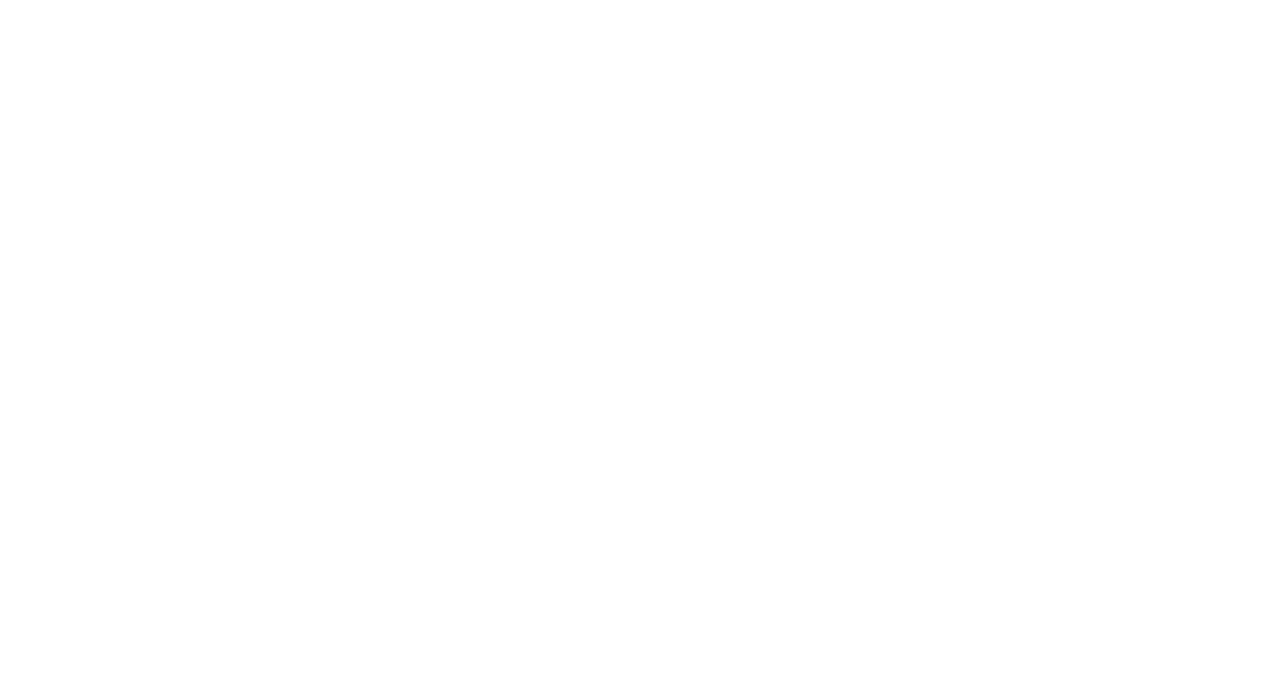
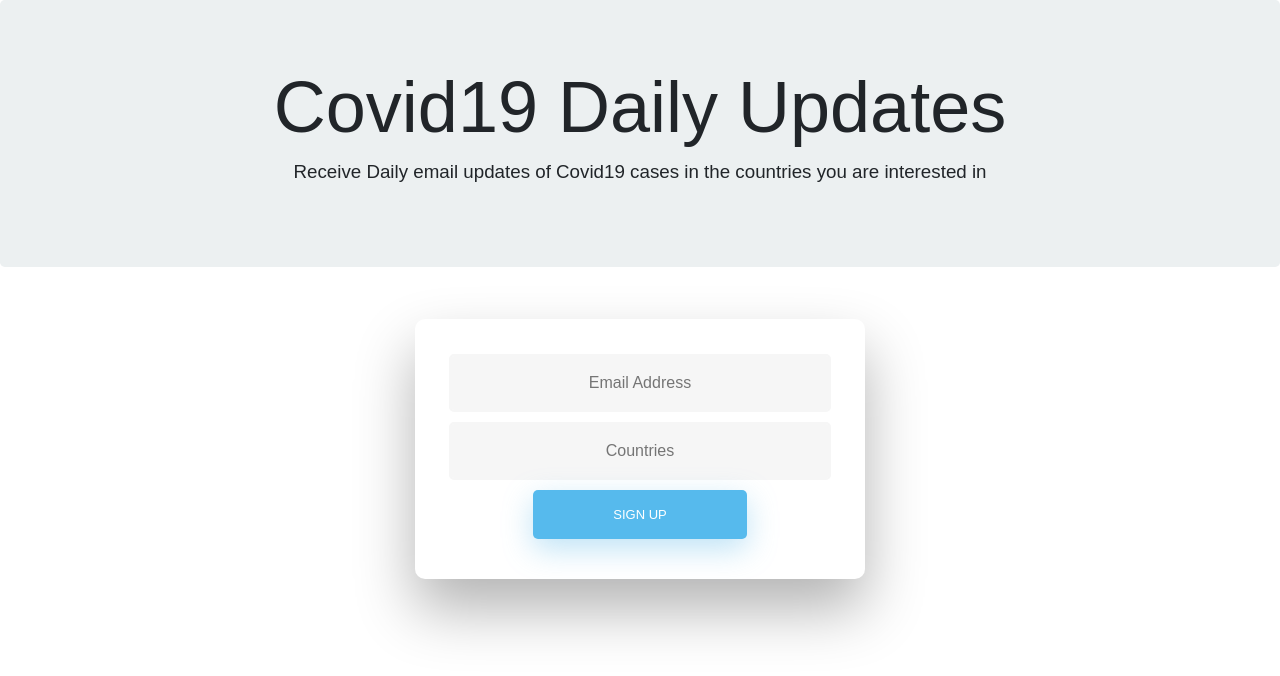
Before and after one commit to kmjayadeep/covid19-email-updates, a React (Create React App) app in the folder client/: page / in a window 1280 px wide. Shown: the top 676 px of the page. Built offline with nearby package versions, Linux system fonts and the light colour scheme.

Commit message:
basic register page

```diff
--- a/client/public/index.html
+++ b/client/public/index.html
@@ -10,7 +10,7 @@
       content="Web site created using create-react-app"
     />
 
-    <link rel="stylesheet" href="https://stackpath.bootstrapcdn.com/bootswatch/4.5.2/lux/bootstrap.min.css" />
+    <link rel="stylesheet" href="https://stackpath.bootstrapcdn.com/bootswatch/4.5.2/flatly/bootstrap.min.css" />
 
     <title>Covid19 Daily Updates</title>
   </head>
--- a/client/src/App.css
+++ b/client/src/App.css
@@ -2,37 +2,266 @@
   text-align: center;
 }
 
-.App-logo {
-  height: 40vmin;
-  pointer-events: none;
+
+/* BASIC */
+
+html {
+  background-color: #56baed;
 }
 
-@media (prefers-reduced-motion: no-preference) {
-  .App-logo {
-    animation: App-logo-spin infinite 20s linear;
+body {
+  font-family: "Poppins", sans-serif;
+  height: 100vh;
+}
+
+a {
+  color: #92badd;
+  display:inline-block;
+  text-decoration: none;
+  font-weight: 400;
+}
+
+h2 {
+  text-align: center;
+  font-size: 16px;
+  font-weight: 600;
+  text-transform: uppercase;
+  display:inline-block;
+  margin: 40px 8px 10px 8px;
+  color: #cccccc;
+}
+
+
+
+/* STRUCTURE */
+
+.wrapper {
+  display: flex;
+  align-items: center;
+  flex-direction: column;
+  justify-content: center;
+  width: 100%;
+  min-height: 100%;
+  padding: 20px;
+}
+
+#formContent {
+  -webkit-border-radius: 10px 10px 10px 10px;
+  border-radius: 10px 10px 10px 10px;
+  background: #fff;
+  padding: 30px;
+  width: 90%;
+  max-width: 450px;
+  position: relative;
+  padding: 0px;
+  padding-top: 30px;
+  -webkit-box-shadow: 0 30px 60px 0 rgba(0,0,0,0.3);
+  box-shadow: 0 30px 60px 0 rgba(0,0,0,0.3);
+  text-align: center;
+}
+
+#formFooter {
+  background-color: #f6f6f6;
+  border-top: 1px solid #dce8f1;
+  padding: 25px;
+  text-align: center;
+  -webkit-border-radius: 0 0 10px 10px;
+  border-radius: 0 0 10px 10px;
+}
+
+
+
+/* TABS */
+
+h2.inactive {
+  color: #cccccc;
+}
+
+h2.active {
+  color: #0d0d0d;
+  border-bottom: 2px solid #5fbae9;
+}
+
+
+
+/* FORM TYPOGRAPHY*/
+
+input[type=button], input[type=submit], input[type=reset]  {
+  background-color: #56baed;
+  border: none;
+  color: white;
+  padding: 15px 80px;
+  text-align: center;
+  text-decoration: none;
+  display: inline-block;
+  text-transform: uppercase;
+  font-size: 13px;
+  -webkit-box-shadow: 0 10px 30px 0 rgba(95,186,233,0.4);
+  box-shadow: 0 10px 30px 0 rgba(95,186,233,0.4);
+  -webkit-border-radius: 5px 5px 5px 5px;
+  border-radius: 5px 5px 5px 5px;
+  margin: 5px 20px 40px 20px;
+  -webkit-transition: all 0.3s ease-in-out;
+  -moz-transition: all 0.3s ease-in-out;
+  -ms-transition: all 0.3s ease-in-out;
+  -o-transition: all 0.3s ease-in-out;
+  transition: all 0.3s ease-in-out;
+}
+
+input[type=button]:hover, input[type=submit]:hover, input[type=reset]:hover  {
+  background-color: #39ace7;
+}
+
+input[type=button]:active, input[type=submit]:active, input[type=reset]:active  {
+  -moz-transform: scale(0.95);
+  -webkit-transform: scale(0.95);
+  -o-transform: scale(0.95);
+  -ms-transform: scale(0.95);
+  transform: scale(0.95);
+}
+
+input[type=text] {
+  background-color: #f6f6f6;
+  border: none;
+  color: #0d0d0d;
+  padding: 15px 32px;
+  text-align: center;
+  text-decoration: none;
+  display: inline-block;
+  font-size: 16px;
+  margin: 5px;
+  width: 85%;
+  border: 2px solid #f6f6f6;
+  -webkit-transition: all 0.5s ease-in-out;
+  -moz-transition: all 0.5s ease-in-out;
+  -ms-transition: all 0.5s ease-in-out;
+  -o-transition: all 0.5s ease-in-out;
+  transition: all 0.5s ease-in-out;
+  -webkit-border-radius: 5px 5px 5px 5px;
+  border-radius: 5px 5px 5px 5px;
+}
+
+input[type=text]:focus {
+  background-color: #fff;
+  border-bottom: 2px solid #5fbae9;
+}
+
+input[type=text]:placeholder {
+  color: #cccccc;
+}
+
+
+
+/* ANIMATIONS */
+
+/* Simple CSS3 Fade-in-down Animation */
+.fadeInDown {
+  -webkit-animation-name: fadeInDown;
+  animation-name: fadeInDown;
+  -webkit-animation-duration: 1s;
+  animation-duration: 1s;
+  -webkit-animation-fill-mode: both;
+  animation-fill-mode: both;
+}
+
+@-webkit-keyframes fadeInDown {
+  0% {
+    opacity: 0;
+    -webkit-transform: translate3d(0, -100%, 0);
+    transform: translate3d(0, -100%, 0);
+  }
+  100% {
+    opacity: 1;
+    -webkit-transform: none;
+    transform: none;
   }
 }
 
-.App-header {
-  background-color: #282c34;
-  min-height: 100vh;
-  display: flex;
-  flex-direction: column;
-  align-items: center;
-  justify-content: center;
-  font-size: calc(10px + 2vmin);
-  color: white;
+@keyframes fadeInDown {
+  0% {
+    opacity: 0;
+    -webkit-transform: translate3d(0, -100%, 0);
+    transform: translate3d(0, -100%, 0);
+  }
+  100% {
+    opacity: 1;
+    -webkit-transform: none;
+    transform: none;
+  }
 }
 
-.App-link {
-  color: #61dafb;
+/* Simple CSS3 Fade-in Animation */
+@-webkit-keyframes fadeIn { from { opacity:0; } to { opacity:1; } }
+@-moz-keyframes fadeIn { from { opacity:0; } to { opacity:1; } }
+@keyframes fadeIn { from { opacity:0; } to { opacity:1; } }
+
+.fadeIn {
+  opacity:0;
+  -webkit-animation:fadeIn ease-in 1;
+  -moz-animation:fadeIn ease-in 1;
+  animation:fadeIn ease-in 1;
+
+  -webkit-animation-fill-mode:forwards;
+  -moz-animation-fill-mode:forwards;
+  animation-fill-mode:forwards;
+
+  -webkit-animation-duration:1s;
+  -moz-animation-duration:1s;
+  animation-duration:1s;
 }
 
-@keyframes App-logo-spin {
-  from {
-    transform: rotate(0deg);
-  }
-  to {
-    transform: rotate(360deg);
-  }
+.fadeIn.first {
+  -webkit-animation-delay: 0.4s;
+  -moz-animation-delay: 0.4s;
+  animation-delay: 0.4s;
 }
+
+.fadeIn.second {
+  -webkit-animation-delay: 0.6s;
+  -moz-animation-delay: 0.6s;
+  animation-delay: 0.6s;
+}
+
+.fadeIn.third {
+  -webkit-animation-delay: 0.8s;
+  -moz-animation-delay: 0.8s;
+  animation-delay: 0.8s;
+}
+
+.fadeIn.fourth {
+  -webkit-animation-delay: 1s;
+  -moz-animation-delay: 1s;
+  animation-delay: 1s;
+}
+
+/* Simple CSS3 Fade-in Animation */
+.underlineHover:after {
+  display: block;
+  left: 0;
+  bottom: -10px;
+  width: 0;
+  height: 2px;
+  background-color: #56baed;
+  content: "";
+  transition: width 0.2s;
+}
+
+.underlineHover:hover {
+  color: #0d0d0d;
+}
+
+.underlineHover:hover:after{
+  width: 100%;
+}
+
+
+
+/* OTHERS */
+
+*:focus {
+    outline: none;
+}
+
+#icon {
+  width:60%;
+}
--- a/client/src/App.js
+++ b/client/src/App.js
@@ -1,10 +1,38 @@
-import React from 'react';
-import './App.css';
+import React from "react";
+import "./App.css";
 
 function App() {
   return (
     <div className="App">
+      <div className="jumbotron">
+        <h1 className="display-3">Covid19 Daily Updates</h1>
+        <p className="lead">
+          Receive Daily email updates of Covid19 cases in the countries you are
+          interested in
+        </p>
+      </div>
 
+      <div className="wrapper fadeInDown">
+        <div id="formContent">
+          <form>
+            <input
+              type="text"
+              id="email"
+              className="fadeIn second"
+              name="email"
+              placeholder="Email Address"
+            />
+            <input
+              type="text"
+              id="country"
+              className="fadeIn third"
+              name="country"
+              placeholder="Countries"
+            />
+            <input type="submit" className="fadeIn fourth" value="Sign Up" />
+          </form>
+        </div>
+      </div>
     </div>
   );
 }
```
